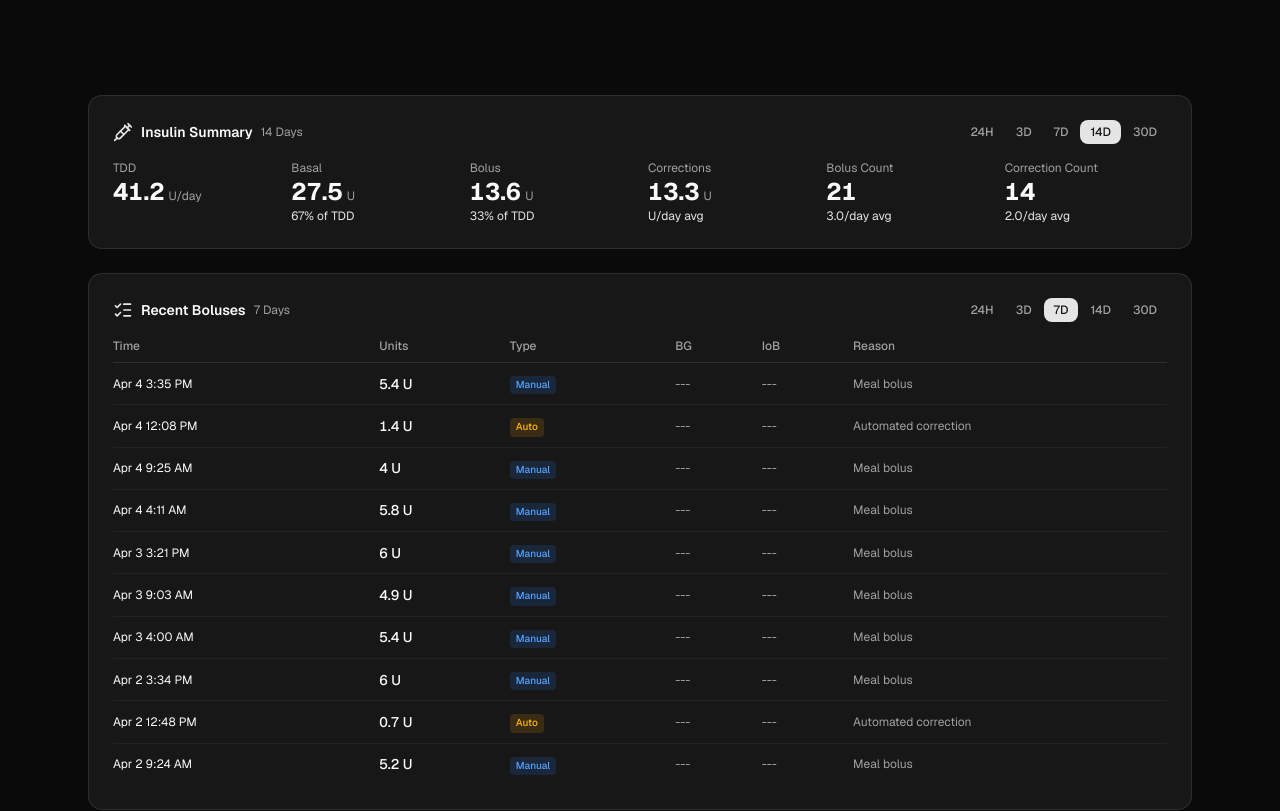
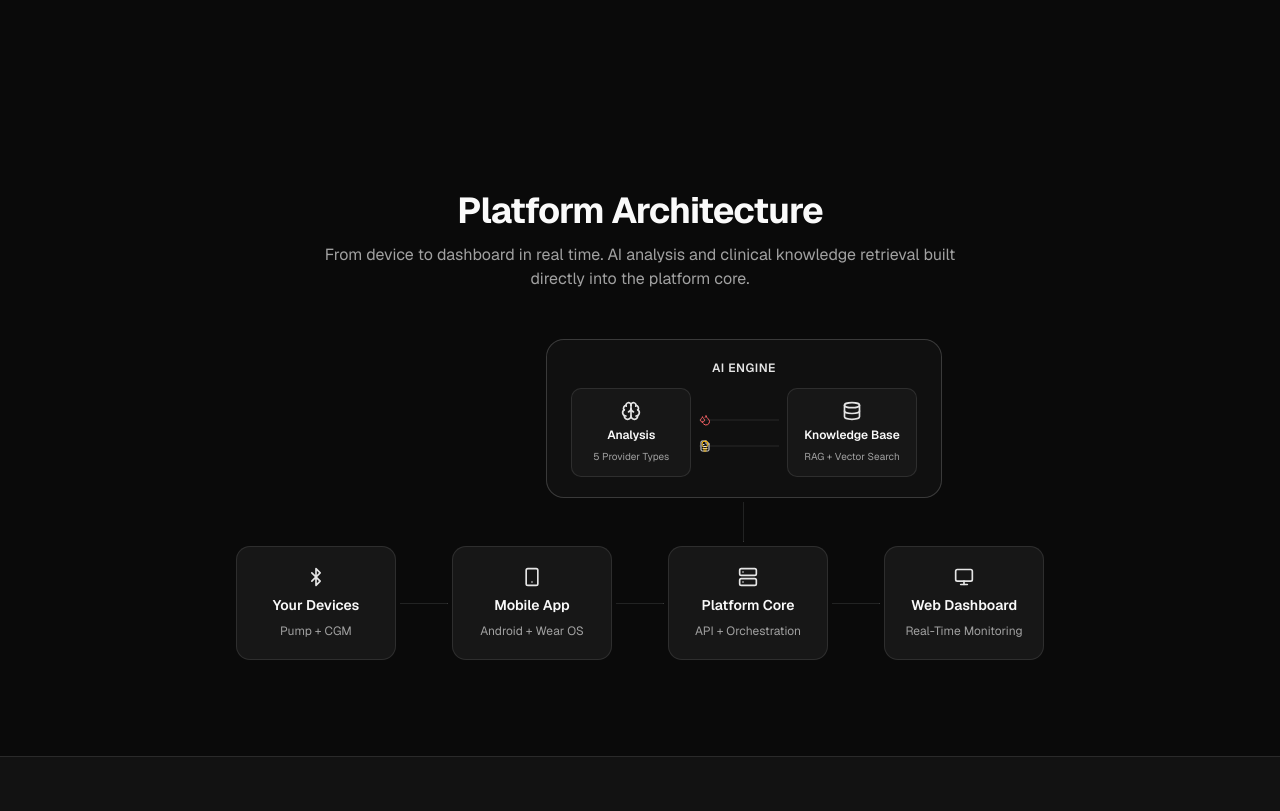
Before and after one commit to GlycemicGPT/website, a Next.js app: page / in a window 1280 px wide. Shown: the part 3102-3913 px from the top of the page. Built offline with nearby package versions, Linux system fonts and the light colour scheme.

Commit message:
Revert "feat: add Insulin Summary and Recent Boluses demo sections"
This reverts commit 0697464c7bf0bb10a4c4eaef083611b4006841c7.

```diff
--- a/src/app/page.tsx
+++ b/src/app/page.tsx
@@ -8,7 +8,6 @@ import { ArchitectureSection } from "@/components/sections/architecture";
 import { GlucoseChartSection } from "@/components/sections/glucose-chart";
 import { StatsSection } from "@/components/sections/stats";
 import { ConnectSection } from "@/components/sections/connect";
-import { InsulinDemoSection } from "@/components/sections/insulin-demo";
 import { GettingStartedSection } from "@/components/sections/getting-started";
 
 export default function Home() {
@@ -20,7 +19,6 @@ export default function Home() {
         <FeaturesSection />
         <ConnectSection />
         <GlucoseChartSection />
-        <InsulinDemoSection />
         <ArchitectureSection />
         <StatsSection />
         <GettingStartedSection />
--- a/src/components/sections/insulin-demo.tsx
+++ /dev/null
@@ -1,185 +0,0 @@
-"use client";
-
-import { useState } from "react";
-import { motion, useReducedMotion } from "framer-motion";
-import { AnimatedSection } from "@/components/animated-section";
-import { Syringe, ListChecks } from "lucide-react";
-import { allBolusData, filterByPeriod, formatDateTime } from "@/lib/sample-data";
-
-const INSULIN_PERIODS = [
-  { label: "24H", hours: 24 },
-  { label: "3D", hours: 72 },
-  { label: "7D", hours: 168 },
-  { label: "14D", hours: 336 },
-  { label: "30D", hours: 720 },
-] as const;
-
-// Static sample insulin summary stats (would be computed from real data)
-const summaryStats = [
-  { label: "TDD", value: "41.2", unit: "U/day", sub: "" },
-  { label: "Basal", value: "27.5", unit: "U", sub: "67% of TDD" },
-  { label: "Bolus", value: "13.6", unit: "U", sub: "33% of TDD" },
-  { label: "Corrections", value: "13.3", unit: "U", sub: "U/day avg" },
-  { label: "Bolus Count", value: "21", unit: "", sub: "3.0/day avg" },
-  { label: "Correction Count", value: "14", unit: "", sub: "2.0/day avg" },
-];
-
-export function InsulinDemoSection() {
-  const [summaryPeriodIdx, setSummaryPeriodIdx] = useState(3); // 14D
-  const [bolusPeriodIdx, setBolusPeriodIdx] = useState(2); // 7D
-  const prefersReducedMotion = useReducedMotion();
-
-  const bolusPeriod = INSULIN_PERIODS[bolusPeriodIdx];
-  const bolusData = filterByPeriod(allBolusData, bolusPeriod.hours)
-    .sort((a, b) => b.timestamp - a.timestamp)
-    .slice(0, 10); // Show latest 10
-
-  return (
-    <AnimatedSection className="mx-auto max-w-6xl px-4 pb-12 sm:px-6">
-      <div className="space-y-6">
-        {/* Insulin Summary */}
-        <motion.div
-          className="rounded-xl border border-border bg-card p-4 sm:p-6"
-          initial={prefersReducedMotion ? {} : { opacity: 0, y: 15 }}
-          whileInView={{ opacity: 1, y: 0 }}
-          viewport={{ once: true }}
-          transition={{ duration: 0.4 }}
-        >
-          <div className="mb-4 flex items-center justify-between">
-            <div className="flex items-center gap-2">
-              <Syringe className="h-5 w-5 text-primary" />
-              <h3 className="text-sm font-semibold">Insulin Summary</h3>
-              <span className="text-xs text-muted-foreground">
-                {INSULIN_PERIODS[summaryPeriodIdx].label === "24H"
-                  ? "24 Hours"
-                  : `${INSULIN_PERIODS[summaryPeriodIdx].label.replace("D", " Days")}`}
-              </span>
-            </div>
-            <div className="flex gap-0.5">
-              {INSULIN_PERIODS.map((p, i) => (
-                <button
-                  key={p.label}
-                  onClick={() => setSummaryPeriodIdx(i)}
-                  className={`rounded-md px-2.5 py-1 text-xs font-medium transition-colors ${
-                    i === summaryPeriodIdx
-                      ? "bg-primary text-primary-foreground"
-                      : "text-muted-foreground hover:bg-accent"
-                  }`}
-                >
-                  {p.label}
-                </button>
-              ))}
-            </div>
-          </div>
-
-          <div className="grid grid-cols-2 gap-4 sm:grid-cols-3 lg:grid-cols-6">
-            {summaryStats.map((stat) => (
-              <div key={stat.label} className="text-center sm:text-left">
-                <div className="text-xs text-muted-foreground">{stat.label}</div>
-                <div className="text-2xl font-bold tabular-nums">
-                  {stat.value}
-                  {stat.unit && (
-                    <span className="ml-1 text-xs font-normal text-muted-foreground">
-                      {stat.unit}
-                    </span>
-                  )}
-                </div>
-                {stat.sub && (
-                  <div className="text-xs text-primary">{stat.sub}</div>
-                )}
-              </div>
-            ))}
-          </div>
-        </motion.div>
-
-        {/* Recent Boluses Table */}
-        <motion.div
-          className="rounded-xl border border-border bg-card p-4 sm:p-6"
-          initial={prefersReducedMotion ? {} : { opacity: 0, y: 15 }}
-          whileInView={{ opacity: 1, y: 0 }}
-          viewport={{ once: true }}
-          transition={{ delay: 0.1, duration: 0.4 }}
-        >
-          <div className="mb-4 flex items-center justify-between">
-            <div className="flex items-center gap-2">
-              <ListChecks className="h-5 w-5 text-primary" />
-              <h3 className="text-sm font-semibold">Recent Boluses</h3>
-              <span className="text-xs text-muted-foreground">
-                {INSULIN_PERIODS[bolusPeriodIdx].label === "24H"
-                  ? "24 Hours"
-                  : `${INSULIN_PERIODS[bolusPeriodIdx].label.replace("D", " Days")}`}
-              </span>
-            </div>
-            <div className="flex gap-0.5">
-              {INSULIN_PERIODS.map((p, i) => (
-                <button
-                  key={p.label}
-                  onClick={() => setBolusPeriodIdx(i)}
-                  className={`rounded-md px-2.5 py-1 text-xs font-medium transition-colors ${
-                    i === bolusPeriodIdx
-                      ? "bg-primary text-primary-foreground"
-                      : "text-muted-foreground hover:bg-accent"
-                  }`}
-                >
-                  {p.label}
-                </button>
-              ))}
-            </div>
-          </div>
-
-          <div className="overflow-x-auto">
-            <table className="w-full text-sm">
-              <thead>
-                <tr className="border-b border-border text-left text-xs text-muted-foreground">
-                  <th className="pb-2 pr-4 font-medium">Time</th>
-                  <th className="pb-2 pr-4 font-medium">Units</th>
-                  <th className="pb-2 pr-4 font-medium">Type</th>
-                  <th className="pb-2 pr-4 font-medium">BG</th>
-                  <th className="pb-2 pr-4 font-medium">IoB</th>
-                  <th className="pb-2 font-medium">Reason</th>
-                </tr>
-              </thead>
-              <tbody>
-                {bolusData.map((bolus, i) => (
-                  <tr
-                    key={i}
-                    className="border-b border-border/50 last:border-0"
-                  >
-                    <td className="py-2.5 pr-4 text-xs">
-                      {formatDateTime(bolus.timestamp)}
-                    </td>
-                    <td className="py-2.5 pr-4 font-medium tabular-nums">
-                      {bolus.units} U
-                    </td>
-                    <td className="py-2.5 pr-4">
-                      <span
-                        className={`inline-block rounded px-1.5 py-0.5 text-[10px] font-medium ${
-                          bolus.type === "meal"
-                            ? "bg-blue-500/15 text-blue-400"
-                            : "bg-amber-500/15 text-amber-400"
-                        }`}
-                      >
-                        {bolus.type === "meal" ? "Manual" : "Auto"}
-                      </span>
-                    </td>
-                    <td className="py-2.5 pr-4 text-xs text-muted-foreground">
-                      ---
-                    </td>
-                    <td className="py-2.5 pr-4 text-xs text-muted-foreground">
-                      ---
-                    </td>
-                    <td className="py-2.5 text-xs text-muted-foreground">
-                      {bolus.type === "meal"
-                        ? "Meal bolus"
-                        : "Automated correction"}
-                    </td>
-                  </tr>
-                ))}
-              </tbody>
-            </table>
-          </div>
-        </motion.div>
-      </div>
-    </AnimatedSection>
-  );
-}
```
